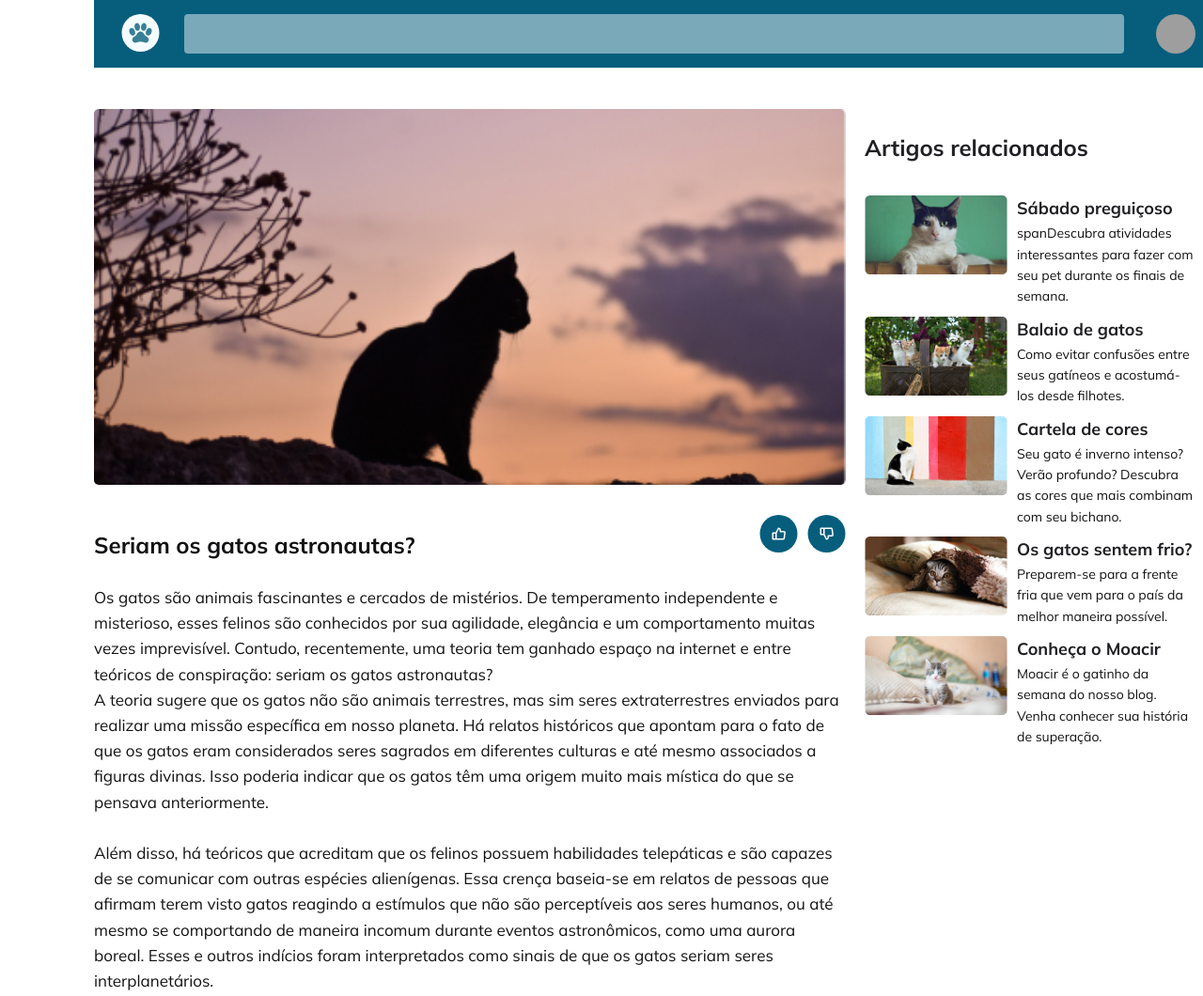
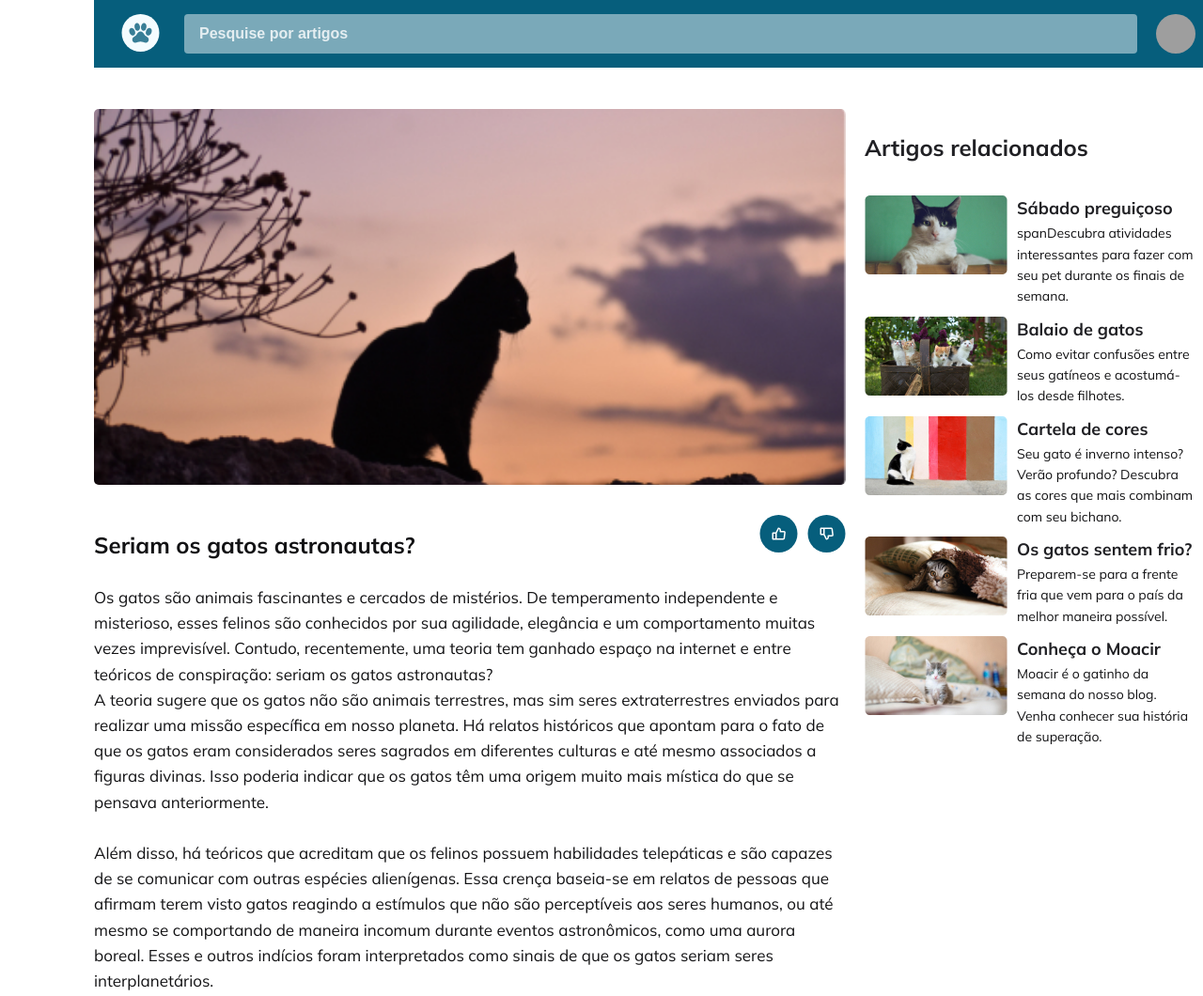
Before and after one commit to Admdiegodias/blog-de-gatos, a plain HTML site: page index.html in a window 1280 px wide. Shown: the top 1060 px of the page at 94% size. Drawn offline with Linux system fonts and the light colour scheme; grey boxes are pictures that could not be loaded.

Commit message:
Update style.css

```diff
--- a/style.css
+++ b/style.css
@@ -58,7 +58,7 @@ header .logo {
 }
 
 .input-wrapper input {
-  width: 24.1rem;
+  width: 100%;
   padding: 1.2rem 1.6rem;
   margin-right: 2.5rem;
 
@@ -79,6 +79,7 @@ header .logo {
 }
 
 .avatar {
+  margin-left: 2rem;
   width: 4.2rem;
   height: 4.2rem;
 
@@ -218,13 +219,6 @@ header .logo {
       width: 120rem;
     }
 
-    .input-wrapper input {
-      margin-left: auto;
-      padding: 1.2rem 100rem 1.2rem 0;
-
-      color: black;
-    }
-
     /*CORPO*/
     main {
       grid-area: main;
```
